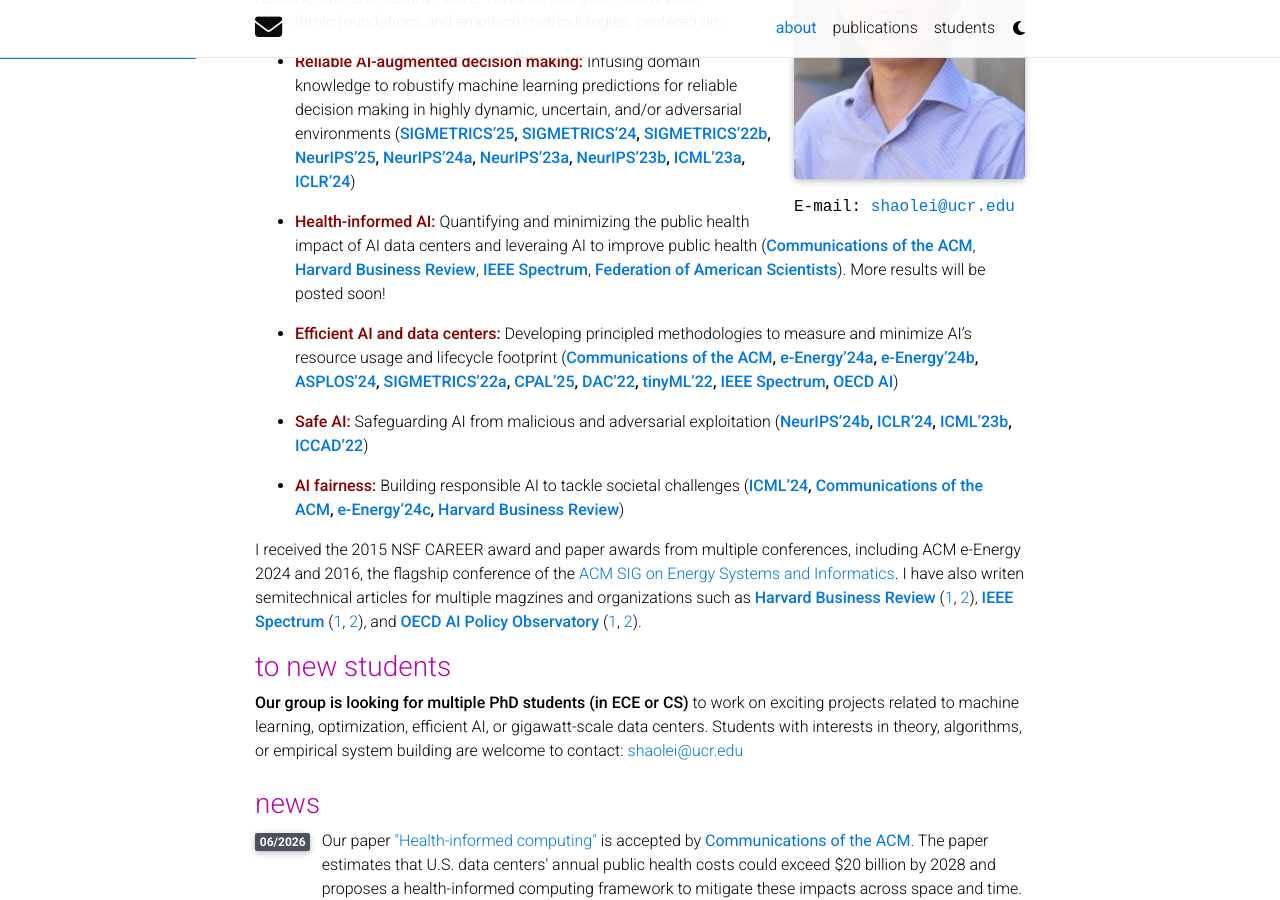
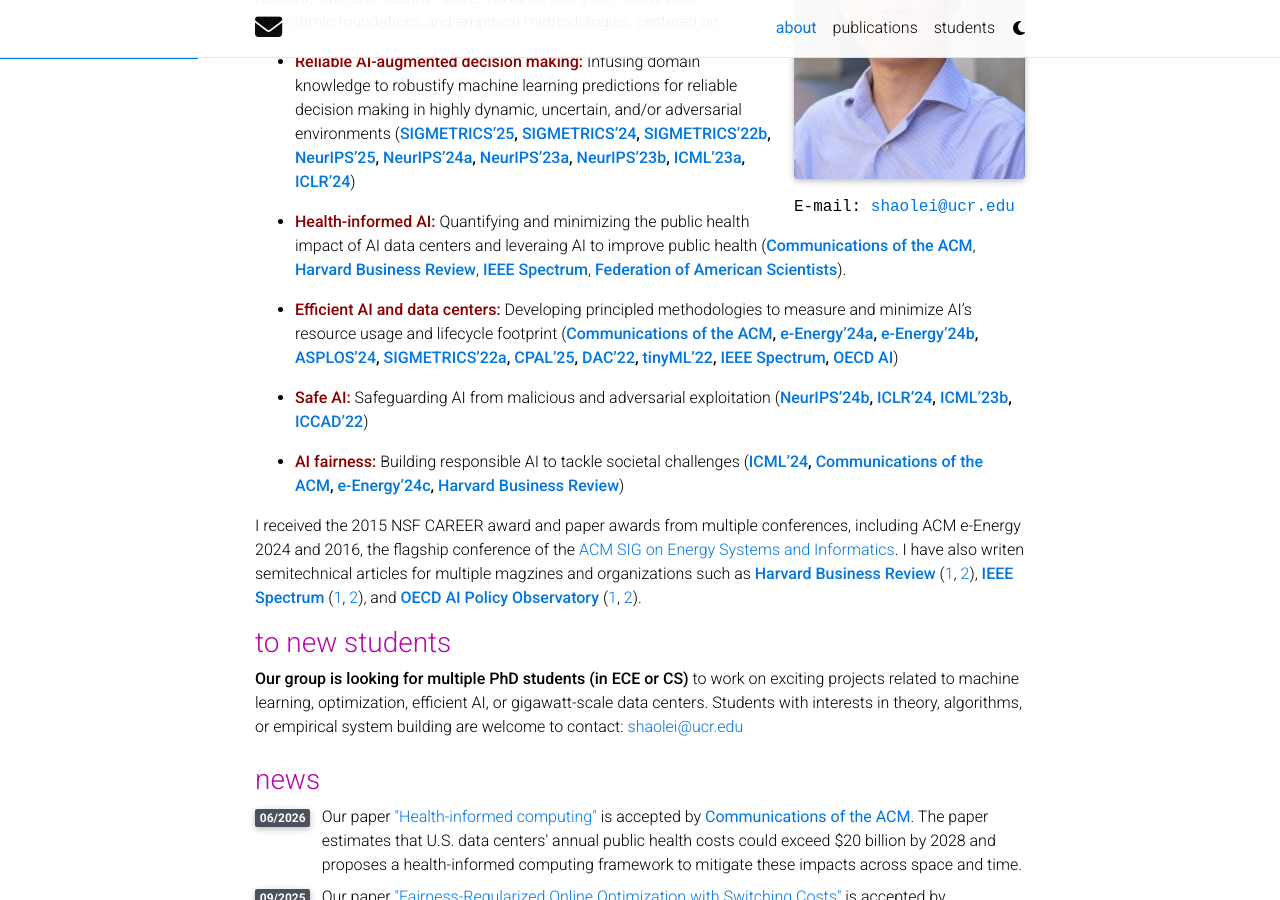
Before and after one commit to shaoleiren/shaoleiren.github.io, a Jekyll site: the page built from _pages/about.md, in a window 1280 px wide and 900 px high, scrolled down 312 px. Built offline with Jekyll 4.4.1, drawn with Linux system fonts in a browser that asks for light colours; full-size pictures stand in for the smaller copies a plugin makes; comment, search, counter and statistics services are not loaded; a style sheet for code colours, icons or effects is not loaded.

Commit message:
Update about.md

```diff
--- a/_pages/about.md
+++ b/_pages/about.md
@@ -26,7 +26,7 @@
 [NeurIPS'23a](https://arxiv.org/abs/2311.01568), [NeurIPS'23b](https://arxiv.org/abs/2310.20098), [ICML'23a](https://arxiv.org/abs/2306.00172), [ICLR'24](https://openreview.net/pdf?id=e2YOVTenU9)**)
 
 - **<span style="color:darkred;">Health-informed AI:</span>** Quantifying and minimizing
-the public health impact of AI data centers and leveraing AI to improve public health (**[Communications of the ACM](https://arxiv.org/abs/2412.06288)**, **[Harvard Business Review](https://hbr.org/2025/11/mitigating-the-public-health-impacts-of-ai-data-centers)**, **[IEEE Spectrum](https://spectrum.ieee.org/data-centers-pollution)**, **[Federation of American Scientists](https://fas.org/publication/advance-ai-with-cleaner-air-and-healthier-outcomes/)**). More results will be posted soon!
+the public health impact of AI data centers and leveraing AI to improve public health (**[Communications of the ACM](https://arxiv.org/abs/2412.06288)**, **[Harvard Business Review](https://hbr.org/2025/11/mitigating-the-public-health-impacts-of-ai-data-centers)**, **[IEEE Spectrum](https://spectrum.ieee.org/data-centers-pollution)**, **[Federation of American Scientists](https://fas.org/publication/advance-ai-with-cleaner-air-and-healthier-outcomes/)**).
 
 
 - **<span style="color:darkred;">Efficient AI and data centers:</span>** Developing principled methodologies to measure and minimize AI's resource usage and lifecycle footprint (**[Communications of the ACM](https://arxiv.org/abs/2304.03271), [e-Energy'24a](https://arxiv.org/abs/2405.17469), [e-Energy'24b](https://arxiv.org/abs/2311.03615), [ASPLOS'24](https://dl.acm.org/doi/abs/10.1145/3620665.3640374), [SIGMETRICS'22a](https://arxiv.org/abs/2111.01203), [CPAL'25](https://arxiv.org/abs/2502.14075), [DAC'22](https://arxiv.org/abs/2203.09680), [tinyML'22](https://cms.tinyml.org/wp-content/uploads/talks2022/2203.04894.pdf), [IEEE Spectrum](https://spectrum.ieee.org/ai-water-usage),
```
